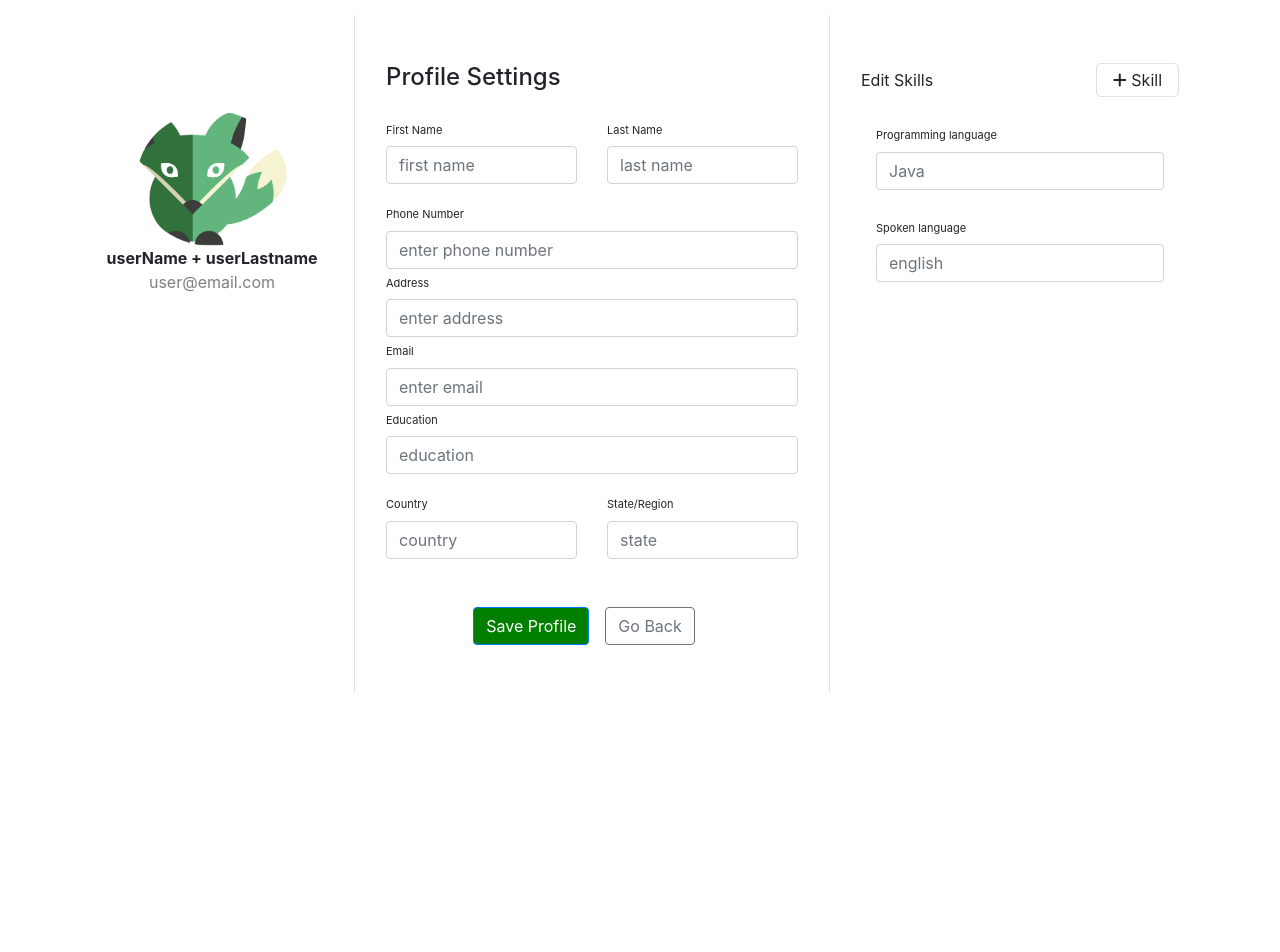
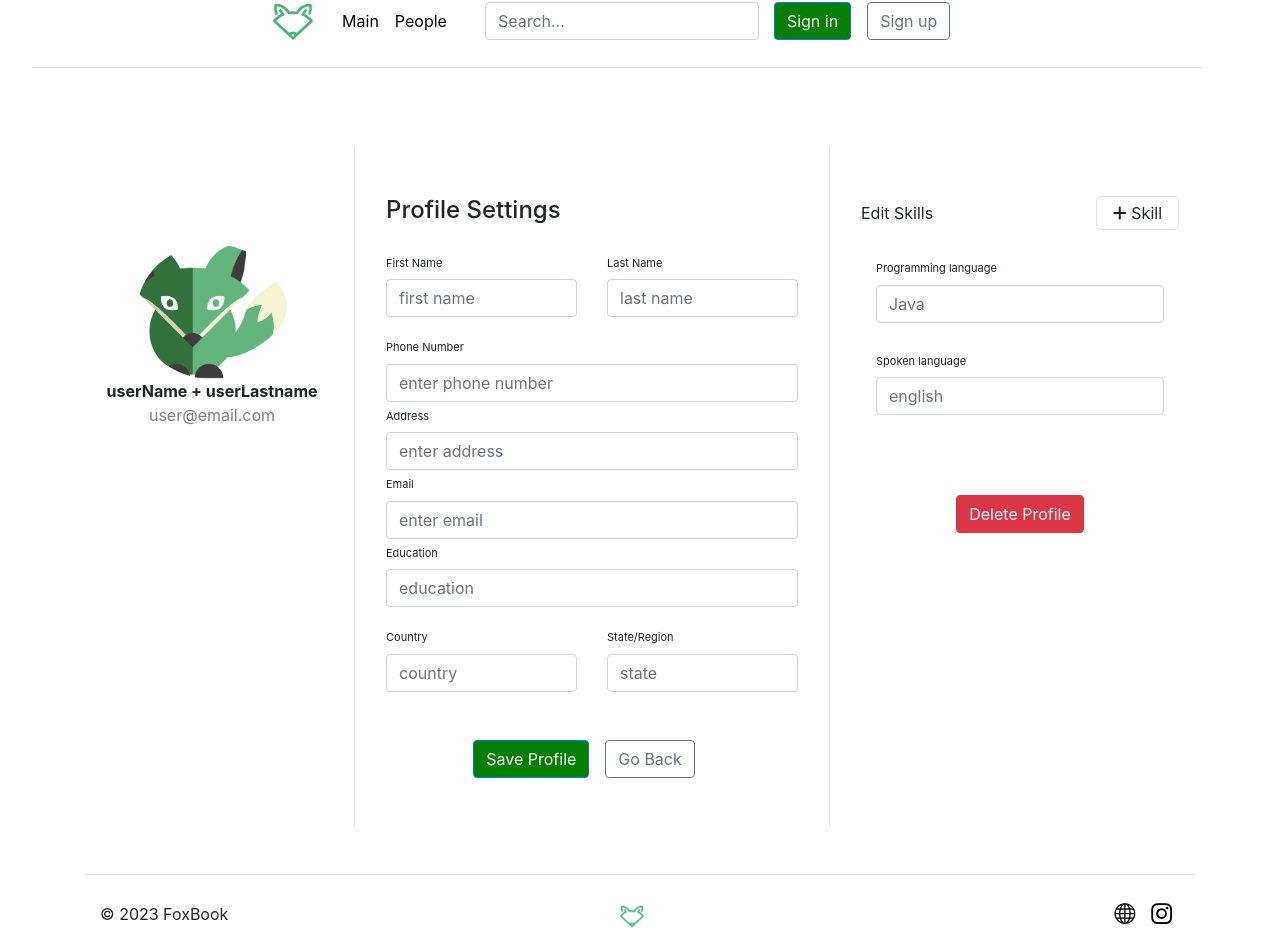
Before and after one commit to MaxSlouka/Foxhub, an Angular app in the folder frontend/: page /update-profile in a window 1280 px wide. Shown: the part 33-985 px from the top of the page. Before the commit the page ends 800 px from the top, so only its background shows below. Built offline with nearby package versions, Linux system fonts and the light colour scheme; no server answers.

Commit message:
Update user-settings-page.component.html

```diff
--- a/frontend/src/app/components/user-settings-page/user-settings-page.component.html
+++ b/frontend/src/app/components/user-settings-page/user-settings-page.component.html
@@ -1,9 +1,12 @@
+<app-header></app-header>
+
 <div class="container rounded bg-white mt-5 mb-5">
         <div class="row">
                 <div class="col-md-3 border-right">
-            <div class="d-flex flex-column align-items-center text-center p-3 py-5"><img class="rounded-circle mt-5"
-                    width="150px" src="../../../assets/img/logo.png"><span class="font-weight-bold">userName + userLastname</span><span
-                    class="text-black-50">user@email.com</span><span>
+                        <div class="d-flex flex-column align-items-center text-center p-3 py-5"><img
+                                        class="rounded-circle mt-5" width="150px"
+                                        src="../../../assets/img/logo.png"><span class="font-weight-bold">userName +
+                                        userLastname</span><span class="text-black-50">user@email.com</span><span>
                                 </span></div>
                 </div>
                 <div class="col-md-5 border-right">
@@ -14,28 +17,32 @@
                                 <div class="row mt-2">
                                         <div class="col-md-6"><label class="labels">First Name</label><input type="text"
                                                         class="form-control" placeholder="first name" value=""></div>
-                    <div class="col-md-6"><label class="labels">Last Name</label><input type="text" class="form-control"
-                            value="" placeholder="last name"></div>
+                                        <div class="col-md-6"><label class="labels">Last Name</label><input type="text"
+                                                        class="form-control" value="" placeholder="last name"></div>
                                 </div>
                                 <div class="row mt-3">
-                    <div class="col-md-12"><label class="labels">Phone Number</label><input type="text"
-                            class="form-control" placeholder="enter phone number" value=""></div>
-                    <div class="col-md-12"><label class="labels">Address</label><input type="text" class="form-control"
-                            placeholder="enter address" value=""></div>
-                    <div class="col-md-12"><label class="labels">Email</label><input type="text" class="form-control"
-                            placeholder="enter email" value=""></div>
+                                        <div class="col-md-12"><label class="labels">Phone Number</label><input
+                                                        type="text" class="form-control"
+                                                        placeholder="enter phone number" value=""></div>
+                                        <div class="col-md-12"><label class="labels">Address</label><input type="text"
+                                                        class="form-control" placeholder="enter address" value=""></div>
+                                        <div class="col-md-12"><label class="labels">Email</label><input type="text"
+                                                        class="form-control" placeholder="enter email" value=""></div>
                                         <div class="col-md-12"><label class="labels">Education</label><input type="text"
                                                         class="form-control" placeholder="education" value=""></div>
                                 </div>
                                 <div class="row mt-3">
-                    <div class="col-md-6"><label class="labels">Country</label><input type="text" class="form-control"
-                            placeholder="country" value=""></div>
-                    <div class="col-md-6"><label class="labels">State/Region</label><input type="text"
-                            class="form-control" value="" placeholder="state"></div>
+                                        <div class="col-md-6"><label class="labels">Country</label><input type="text"
+                                                        class="form-control" placeholder="country" value=""></div>
+                                        <div class="col-md-6"><label class="labels">State/Region</label><input
+                                                        type="text" class="form-control" value="" placeholder="state">
+                                        </div>
                                 </div>
                                 <div class="mt-5 text-center">
-                    <button class="btn btn-primary profile-button" type="button">Save Profile</button>
-                    <a href="./" class="btn btn-outline-secondary" role="button" aria-disabled="true">Go Back</a>
+                                        <button class="btn btn-primary profile-button" type="button">Save
+                                                Profile</button>
+                                        <a href="./" class="btn btn-outline-secondary" role="button"
+                                                aria-disabled="true">Go Back</a>
                                 </div>
                         </div>
                 </div>
@@ -44,11 +51,46 @@
                                 <div class="d-flex justify-content-between align-items-center experience"><span>Edit
                                                 Skills</span><span class="border px-3 p-1 add-experience"><i
                                                         class="fa fa-plus"></i>&nbsp;Skill</span></div><br>
-                <div class="col-md-12"><label class="labels">Programming language</label><input type="text"
-                        class="form-control" placeholder="Java" value=""></div> <br>
+                                <div class="col-md-12"><label class="labels">Programming language</label><input
+                                                type="text" class="form-control" placeholder="Java" value=""></div> <br>
                                 <div class="col-md-12"><label class="labels">Spoken language</label><input type="text"
                                                 class="form-control" placeholder="english" value=""></div>
+
+                                <!-- button trigger modal -->
+
+                                <div class="mt-5 text-center">
+                                        <button class="btn btn-danger profile-button profile-delete-btn" type="button" data-toggle="modal" data-target="#exampleModal">Delete
+                                                Profile</button>
+                                </div>
+
+                                <!-- modal -->
+
+                                <div class="modal fade" id="exampleModal" tabindex="-1" role="dialog"
+                                        aria-labelledby="exampleModalLabel" aria-hidden="true">
+                                        <div class="modal-dialog" role="document">
+                                                <div class="modal-content">
+                                                        <div class="modal-header">
+                                                                <h5 class="modal-title" id="exampleModalLabel">Are you sure?
+                                                                </h5>
+                                                                <button type="button" class="close" data-dismiss="modal"
+                                                                        aria-label="Close">
+                                                                        <span aria-hidden="true">&times;</span>
+                                                                </button>
+                                                        </div>
+                                                        <div class="mt-5 text-center">
+                                                                <p class="lead">Do you really want to delete this profile?</p>
+                                                                <p class="lead">This action can't be undone.</p>
+                                                        </div>
+                                                        <div class="text-center">
+                                                                <button class="btn btn-danger profile-button profile-delete-btn" type="button" data-toggle="modal" data-target="#exampleModal">Delete
+                                                                        Profile</button>
                                                         </div>
                                                 </div>
                                         </div>
                                 </div>
+                        </div>
+                </div>
+        </div>
+</div>
+
+<app-footer></app-footer>
```
Lines whose indentation alone changed are shown as unchanged.
